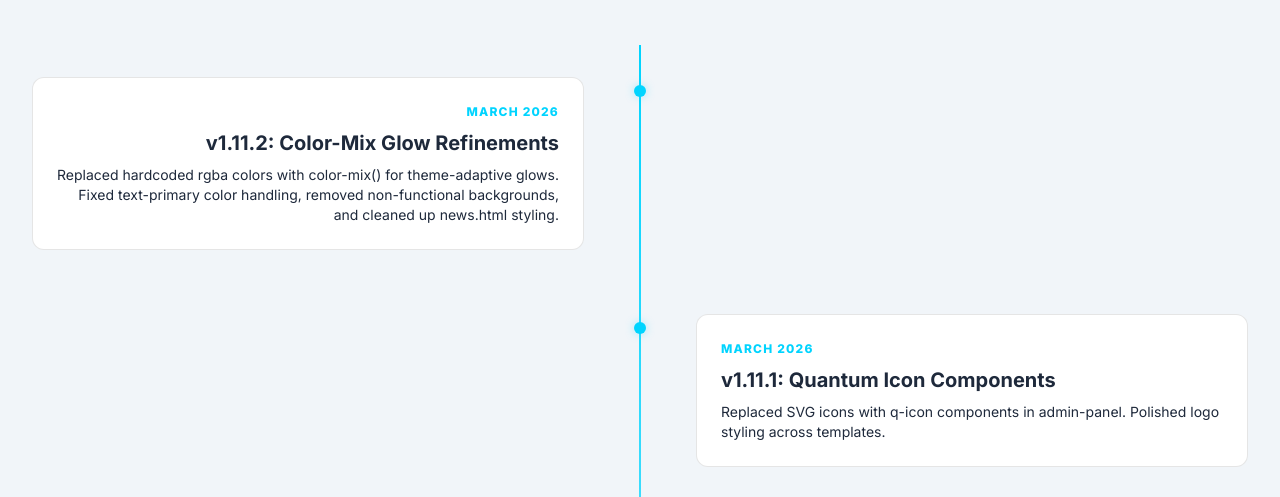
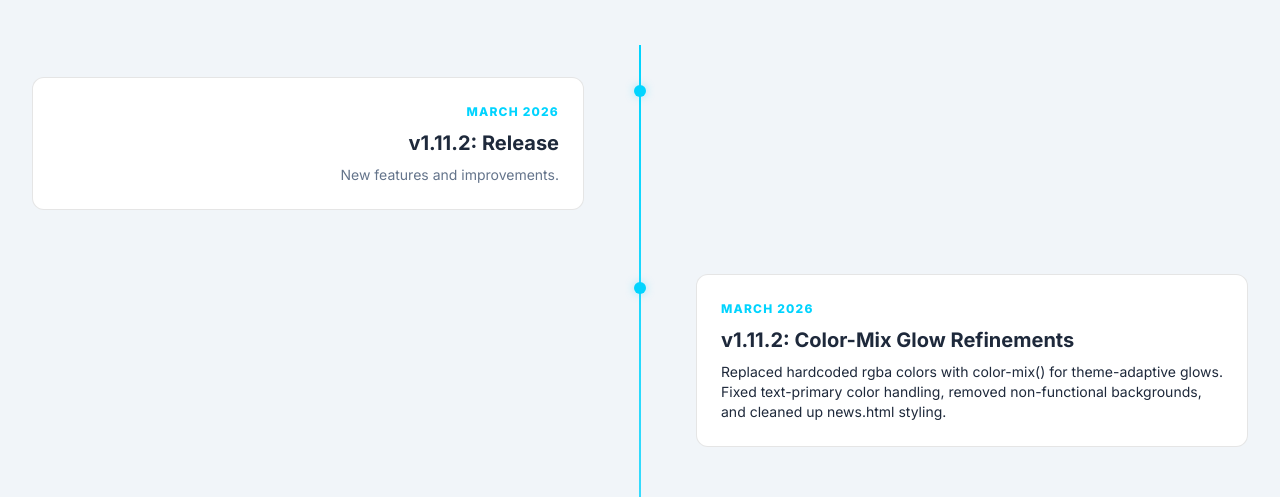
Before and after one commit to macroadster/quantumcss, a website: page examples/portfolio.html in a window 1280 px wide. Shown: the part 1562-2059 px from the top of the page. Drawn offline with Linux system fonts and the light colour scheme.

Commit message:
Release v1.11.2

```diff
--- a/examples/portfolio.html
+++ b/examples/portfolio.html
@@ -150,6 +150,14 @@
                     <div class="timeline-dot"></div>
                     <div class="timeline-content">
                         <span class="timeline-date">March 2026</span>
+                        <h3 class="text-xl font-bold mb-2">v1.11.2: Release</h3>
+                        <p class="text-sm text-muted">New features and improvements.</p>
+                    </div>
+                </div>
+                <div class="timeline-item">
+                    <div class="timeline-dot"></div>
+                    <div class="timeline-content">
+                        <span class="timeline-date">March 2026</span>
                         <h3 class="text-xl font-bold mb-2">v1.11.2: Color-Mix Glow Refinements</h3>
                         <p class="opacity-70 text-sm">Replaced hardcoded rgba colors with color-mix() for theme-adaptive glows. Fixed text-primary color handling, removed non-functional backgrounds, and cleaned up news.html styling.</p>
                     </div>
```
